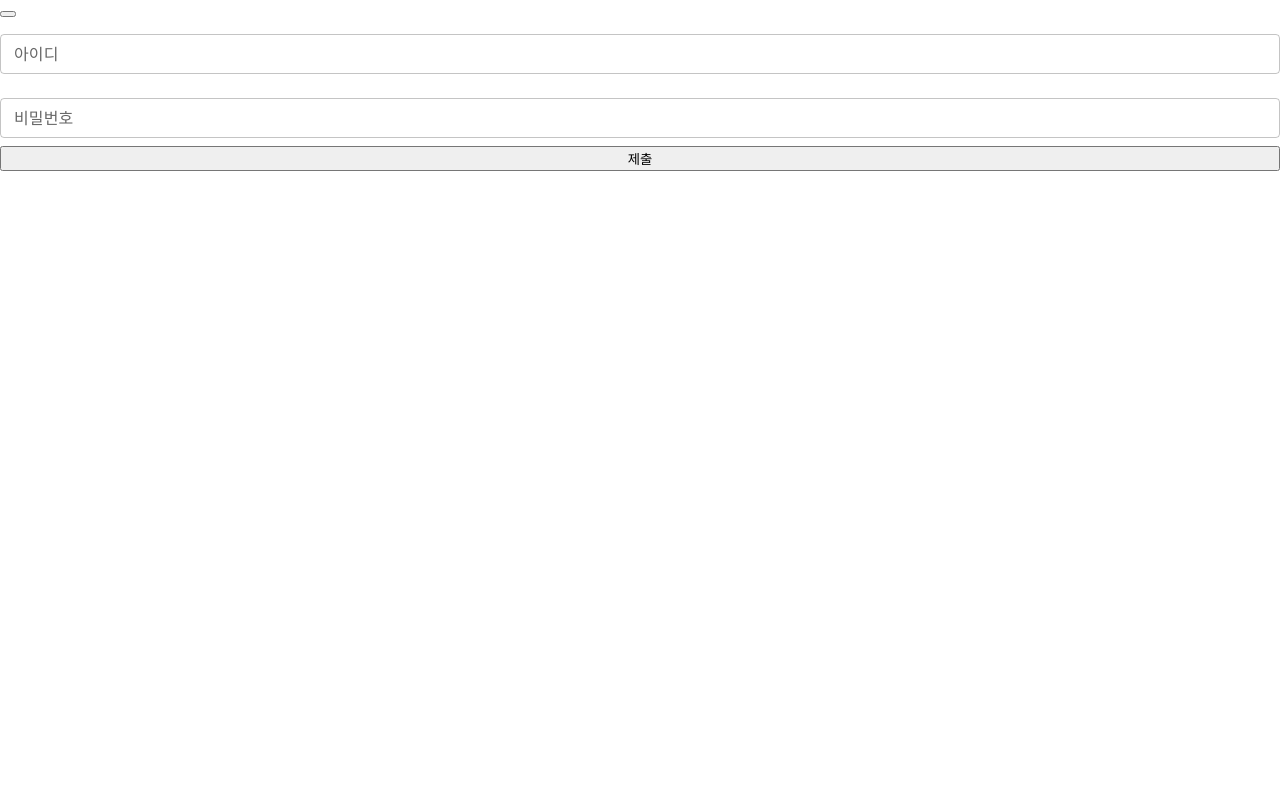
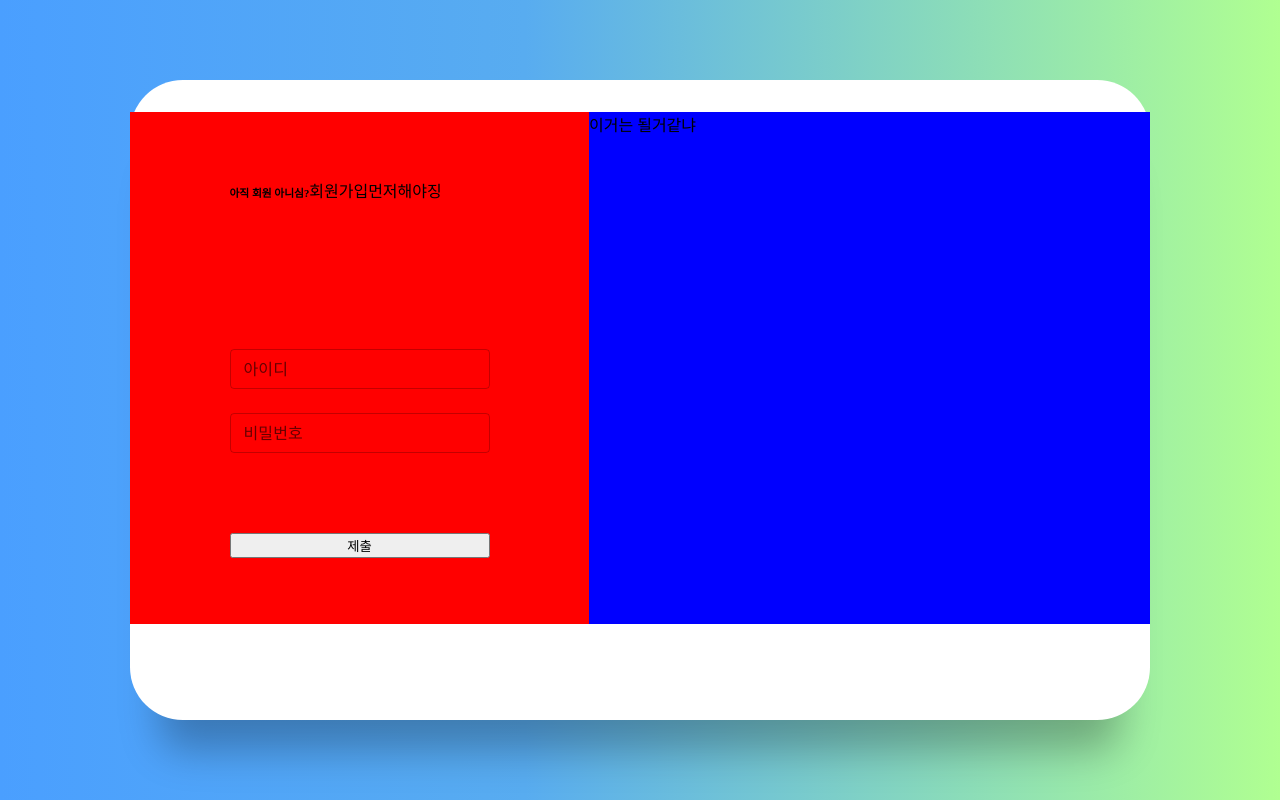
Before and after one commit to jayl2sw/threelaka, a React (Create React App) app in the folder frontend/: page /auth/login in a window 1280 px wide. Built offline with nearby package versions, Linux system fonts and the light colour scheme.

Commit message:
✨ 로그인 슬라이딩 완료
- 로그인 슬라이딩 완료
- 데이터 보내기 형태 남음

```diff
--- a/frontend/src/pages/User/InputField.tsx
+++ b/frontend/src/pages/User/InputField.tsx
@@ -37,5 +37,6 @@ export const InputField = ({
       helperText={error?.message}
       inputProps={inputProps}
     />
+
   );
 };
--- a/frontend/src/pages/User/Login/LoginForm.tsx
+++ b/frontend/src/pages/User/Login/LoginForm.tsx
@@ -1,40 +1,52 @@
 import styled from 'styled-components';
 
-import { useState, useEffect, useCallback } from 'react';
-
-import { useAppDispatch } from '../../../utils/hooks';
+import { useEffect, RefObject } from 'react';
+import { useNavigate } from 'react-router-dom';
+import { useAppDispatch, useAppSelector } from '../../../utils/hooks';
 import { authActions } from '../../../features/auth/authSlice';
-
-
 
 //form 관리 라이브러리
 import { useForm } from 'react-hook-form';
 import { InputField } from '../InputField';
 import { RadioField } from '../RadioField';
-
+import { StyledForm, Heading, InputWrap } from '../../../styles/User/UserStyle';
 
 interface IAuthForm {
   username: string;
   password: string;
-
 }
 
 interface ILoginFormProps {
   initialValues?: IAuthForm;
   onSubmit?: (formValues: IAuthForm) => void;
+  LoginBlockRef: RefObject<HTMLDivElement>;
+  FormBlockRef: RefObject<HTMLDivElement>;
+  setMoveCarousel: React.Dispatch<React.SetStateAction<string>>;
+  moveCarousel: string;
 }
 
-const StyledForm = styled.form`
-  display: flex;
-  flex-direction: column;
-`;
+const LoginForm = ({
+  initialValues,
+  onSubmit,
+  LoginBlockRef,
+  FormBlockRef,
+  setMoveCarousel,
+  moveCarousel,
+}: ILoginFormProps) => {
+  // const [errMsg, setErrMsg] = useState('');
+  const isLoggedIn = useAppSelector((state) => state.auth.isLoggedIn);
+  const dispatch = useAppDispatch();
+  const navigate = useNavigate();
 
-const LoginForm = ({ initialValues, onSubmit }: ILoginFormProps) => {
-  // const [errMsg, setErrMsg] = useState('');
-
-  const dispatch = useAppDispatch();
-
-
+  //직접 돔 조작은 하지 않고, useRef를 사용
+  //switch 관련
+  // const toggle_btn = document.querySelectorAll('.toggle');
+  // const main = document.querySelector('main');
+  // toggle_btn.forEach((btn) => {
+  //   btn.addEventListener('click', () => {
+  //     main?.classList.toggle('sign-up-mode');
+  //   });
+  // });
 
   const {
     control,
@@ -43,13 +55,11 @@ const LoginForm = ({ initialValues, onSubmit }: ILoginFormProps) => {
     setError,
   } = useForm<IAuthForm>({
     defaultValues: initialValues,
-
   });
   const handleFormSubmit = (formValues: IAuthForm) => {
     try {
       //유효검사
       // onValid?.(formValues);
-
 
       dispatch(authActions.login(formValues));
       // await onSubmit?.(formValues);
@@ -59,10 +69,44 @@ const LoginForm = ({ initialValues, onSubmit }: ILoginFormProps) => {
     }
   };
 
+  useEffect(() => {
+    if (isLoggedIn) {
+      console.log('회원가입 성공');
+      navigate('/');
+    }
+  }, [isLoggedIn]);
 
+  const handleToggle = () => {
+    if (LoginBlockRef.current !== null && FormBlockRef.current !== null) {
+      LoginBlockRef?.current.classList.toggle('sign-up-mode');
+      FormBlockRef?.current.classList.toggle('toggle-forms-wrap');
+      //동욱 내부 컴포넌트 안에서 ref는 어케써..?잘 안써지네 ㅜㅜ
+      const loginForm = document.getElementsByClassName('login-form');
+      const signupForm = document.getElementsByClassName('sign-up-form');
+      loginForm[0].classList.toggle('hide-login-form');
+      signupForm[0].classList.toggle('show-sign-up-form');
+      if (moveCarousel === '') {
+        setMoveCarousel('toggle-carousel');
+      } else {
+        setMoveCarousel('');
+      }
+    }
+  };
 
   return (
-    <StyledForm onSubmit={handleSubmit(handleFormSubmit)}>
+    <>
+      <StyledForm
+        onSubmit={handleSubmit(handleFormSubmit)}
+        className="login-form"
+        autoComplete="off"
+      >
+        <Heading>
+          <h6>아직 회원 아니심?</h6>
+          <a href="#" onClick={handleToggle} className="toggle">
+            회원가입먼저해야징
+          </a>
+        </Heading>
+        <InputWrap>
           <InputField name="username" control={control} label="아이디" />
           <InputField
             name="password"
@@ -70,10 +114,34 @@ const LoginForm = ({ initialValues, onSubmit }: ILoginFormProps) => {
             label="비밀번호"
             type="password"
           />
-
+        </InputWrap>
 
         <button>제출</button>
       </StyledForm>
+      <StyledForm
+        onSubmit={handleSubmit(handleFormSubmit)}
+        className="sign-up-form"
+        autoComplete="off"
+      >
+        <Heading>
+          <h6>회원가입함해봐랑</h6>
+          <a href="#" onClick={handleToggle} className="toggle">
+            다시로그인해야징
+          </a>
+        </Heading>
+        <InputWrap>
+          <InputField name="username" control={control} label="아이디" />
+          <InputField
+            name="password"
+            control={control}
+            label="비밀번호"
+            type="password"
+          />
+        </InputWrap>
+
+        <button>제출</button>
+      </StyledForm>
+    </>
   );
 };
 
--- a/frontend/src/pages/User/Login/LoginPage.tsx
+++ b/frontend/src/pages/User/Login/LoginPage.tsx
@@ -1,25 +1,28 @@
-import React from 'react';
+import {useRef} from 'react';
 import styled from 'styled-components'
 import LoginForm from './LoginForm';
 
 import { useAppDispatch } from '../../../utils/hooks';
 import { authActions } from '../../../features/auth/authSlice';
-
-const LoginBlock = styled.div`
-
-
-`
+import { LoginBlock, LoginContainer,InnerBox, FormsWrap, Carousel } from '../../../styles/User/UserStyle';
+import { useState } from 'react';
 
 const LoginPage = () => {
-  const dispatch = useAppDispatch();
-  const handeltest = () => {
-    dispatch(authActions.test());
-  }
+  const LoginBlockRef = useRef<HTMLDivElement>(null);
+  const FormBlockRef = useRef<HTMLDivElement>(null);
+  const [moveCarousel, setMoveCarousel] = useState('')
   return (
-    <LoginBlock>
+    <LoginBlock ref={LoginBlockRef}>
+      <LoginContainer>
+        <InnerBox>
+          <FormsWrap ref={FormBlockRef}>
+            <LoginForm LoginBlockRef={LoginBlockRef} FormBlockRef={FormBlockRef} setMoveCarousel={setMoveCarousel} moveCarousel={moveCarousel}></LoginForm>
 
-      <button onClick={handeltest}></button>
-      <LoginForm></LoginForm>
+          </FormsWrap>
+          <Carousel className={moveCarousel}>이거는 될거같냐</Carousel>
+
+        </InnerBox>
+      </LoginContainer>
     </LoginBlock>
   );
 };
--- a/frontend/src/pages/User/Signup/SignupForm.tsx
+++ b/frontend/src/pages/User/Signup/SignupForm.tsx
@@ -2,7 +2,7 @@ import styled from 'styled-components';
 
 import { useEffect, useCallback } from 'react';
 
-import { useAppDispatch,useAppSelector } from '../../../utils/hooks';
+import { useAppDispatch, useAppSelector } from '../../../utils/hooks';
 import { authActions } from '../../../features/auth/authSlice';
 import { useNavigate } from 'react-router-dom';
 //api
@@ -20,6 +20,8 @@ import { RadioField } from '../RadioField';
 import * as yup from 'yup';
 import { yupResolver } from '@hookform/resolvers/yup';
 
+import { StyledForm } from '../../../styles/User/UserStyle';
+
 interface IAuthForm {
   username: string;
   email: string;
@@ -35,16 +37,13 @@ interface ISignupFormProps {
   onSubmit?: (formValues: IAuthForm) => void;
 }
 
-const StyledForm = styled.form`
-  display: flex;
-  flex-direction: column;
-`;
+
 
 const SignupForm = ({ initialValues, onSubmit }: ISignupFormProps) => {
   // const [errMsg, setErrMsg] = useState('');
 
   const dispatch = useAppDispatch();
-  const navigate = useNavigate()
+  const navigate = useNavigate();
   const isLoggedIn = useAppSelector((state) => state.auth.isLoggedIn);
 
   const schema = yup.object().shape({
@@ -69,7 +68,8 @@ const SignupForm = ({ initialValues, onSubmit }: ISignupFormProps) => {
         /^[0-9a-zA-Z]([-_.]?[0-9a-zA-Z])*@[0-9a-zA-Z]([-_.]?[0-9a-zA-Z])*.[a-zA-Z]{2,3}$/,
         '이메일 형태로 입력해주세요'
       ),
-    nickname: yup.string()
+    nickname: yup
+      .string()
       .required('닉네임을 입력해주세요')
       .matches(
         /^([a-zA-Z0-9ㄱ-ㅎ|ㅏ-ㅣ|가-힣]).{1,10}$/,
@@ -77,7 +77,8 @@ const SignupForm = ({ initialValues, onSubmit }: ISignupFormProps) => {
       ),
     gender: yup.string(),
     age: yup
-      .number().default(1)
+      .number()
+      .default(1)
       .min(1, '최소 입력값은 1 입니다')
       .max(100, '최대 입력값은 100 입니다'),
   });
@@ -129,7 +130,6 @@ const SignupForm = ({ initialValues, onSubmit }: ISignupFormProps) => {
         { shouldFocus: true } // 에러가 발생한 input으로 focus 이동
       );
     } else if (idCheckRes) {
-      console.log("뭐냐고",idCheckRes)
       setError(
         'username',
         { message: '아이디가중복이에여' },
@@ -151,13 +151,14 @@ const SignupForm = ({ initialValues, onSubmit }: ISignupFormProps) => {
   }, []);
 
   useEffect(() => {
-
     if (isLoggedIn) {
       console.log('회원가입 성공');
       navigate('/');
     }
   }, [isLoggedIn]);
   return (
+
+
       <StyledForm onSubmit={handleSubmit(handleFormSubmit)}>
         <InputField name="username" control={control} label="아이디" />
         <InputField
@@ -196,6 +197,7 @@ const SignupForm = ({ initialValues, onSubmit }: ISignupFormProps) => {
         />
         <button>제출</button>
       </StyledForm>
+
   );
 };
 
--- a/frontend/src/pages/User/Signup/SignupPage.tsx
+++ b/frontend/src/pages/User/Signup/SignupPage.tsx
@@ -1,25 +1,15 @@
 import React from 'react';
-import styled from 'styled-components';
-import { useState, useEffect } from 'react';
+import styled from 'styled-components'
 import SignupForm from './SignupForm';
-import { userInfoApi } from '../../../services/userApi';
 
-const SignupBlock = styled.div`
-  display: flex;
-  height: 100%;
-  width: 100%;
-`;
+const SignupBlock = styled.div``;
+
 
 const SignupPage = () => {
-const handeltest = () => {
-  const res = userInfoApi()
-  console.log("잘되나",res)
-  return res
-}
+
 
   return (
     <SignupBlock>
-      <button onClick={handeltest}></button>
       <SignupForm></SignupForm>
     </SignupBlock>
   );
--- /dev/null
+++ b/frontend/src/styles/User/UserStyle.ts
@@ -0,0 +1,129 @@
+import styled from 'styled-components';
+export const StyledForm = styled.form`
+  max-width: 260px;
+  width: 100%;
+  margin: 0 auto;
+  height: 100%;
+  display: flex;
+  flex-direction: column;
+  justify-content: space-around;
+  grid-column: 1 / 2;
+  grid-row: 1 / 2;
+  transition: opacity 0.02s 0.4s;
+
+
+`;
+
+export const LoginBlock = styled.div`
+  /* *, *::before, *::after{
+    padding: 0;
+    margin: 0;
+  } */
+  display: flex;
+  align-items: center;
+  justify-content: center;
+  width: 100%;
+  min-height: 100vh;
+  overflow: hidden;
+  padding: 2rem;
+  background: linear-gradient(
+    90deg,
+    rgba(74, 159, 255, 1) 0%,
+    rgba(88, 172, 240, 1) 41%,
+    rgba(176, 255, 145, 1) 100%
+  );
+  .sign-up-mode {
+    opacity: 0;
+    pointer-events: none;
+  }
+
+  .toggle-forms-wrap {
+    left: 55%;
+    /* background-color: black; */
+  }
+  .toggle-carousel {
+    left: 0%;
+  }
+`;
+
+export const LoginContainer = styled.div`
+  position: relative;
+  background-color: white;
+  width: 100%;
+  max-width: 1020px;
+  height: 640px;
+  border-radius: 3.3rem;
+  box-shadow: 0 60px 40px -30px rgba(0, 0, 0, 0.27);
+`;
+
+export const InnerBox = styled.div`
+  /* padding: 2rem; */
+  /* margin: 2rem; */
+  position: absolute;
+  width: 100%;
+  /* width: calc(100%-4.1rem); */
+  height: 100%;
+  top: 5%;
+  /* left:10%; */
+  /* transform: translate(-50%,-50%); */
+  /* background-color: black; */
+`;
+
+export const FormsWrap = styled.div`
+  position: absolute;
+  height: 80%;
+  width: 45%;
+  top: 0;
+  left: 0;
+  background-color: red;
+  display: grid;
+  grid-template-columns: 1fr;
+  grid-template-rows: 1fr;
+  .sign-up-form {
+    opacity: 0;
+    pointer-events: none;
+  }
+
+  .hide-login-form {
+    opacity: 0;
+    pointer-events: none;
+  }
+  .show-login-form {
+    opacity: 1;
+    pointer-events: all;
+  }
+  .show-sign-up-form {
+    opacity: 1;
+    pointer-events: all;
+  }
+  transition: 0.8s ease-in-out;
+`;
+
+export const Carousel = styled.div`
+  position: absolute;
+  height: 80%;
+  left: 45%;
+  width: 55%;
+  /* background-color: beige; */
+  background-color: blue;
+  top: 0;
+  transition: 0.8s ease-in-out;
+`;
+
+export const Heading = styled.div`
+  h6 {
+    display: inline;
+  }
+  .toggle {
+    text-decoration: none;
+    font-size: 2vmin;
+  }
+  .toggle:hover {
+    color: red;
+  }
+`;
+export const InputWrap = styled.div`
+  position: relative;
+  height: 37px;
+  margin-bottom: 2rem;
+`;
```
Lines whose indentation alone changed are shown as unchanged.
